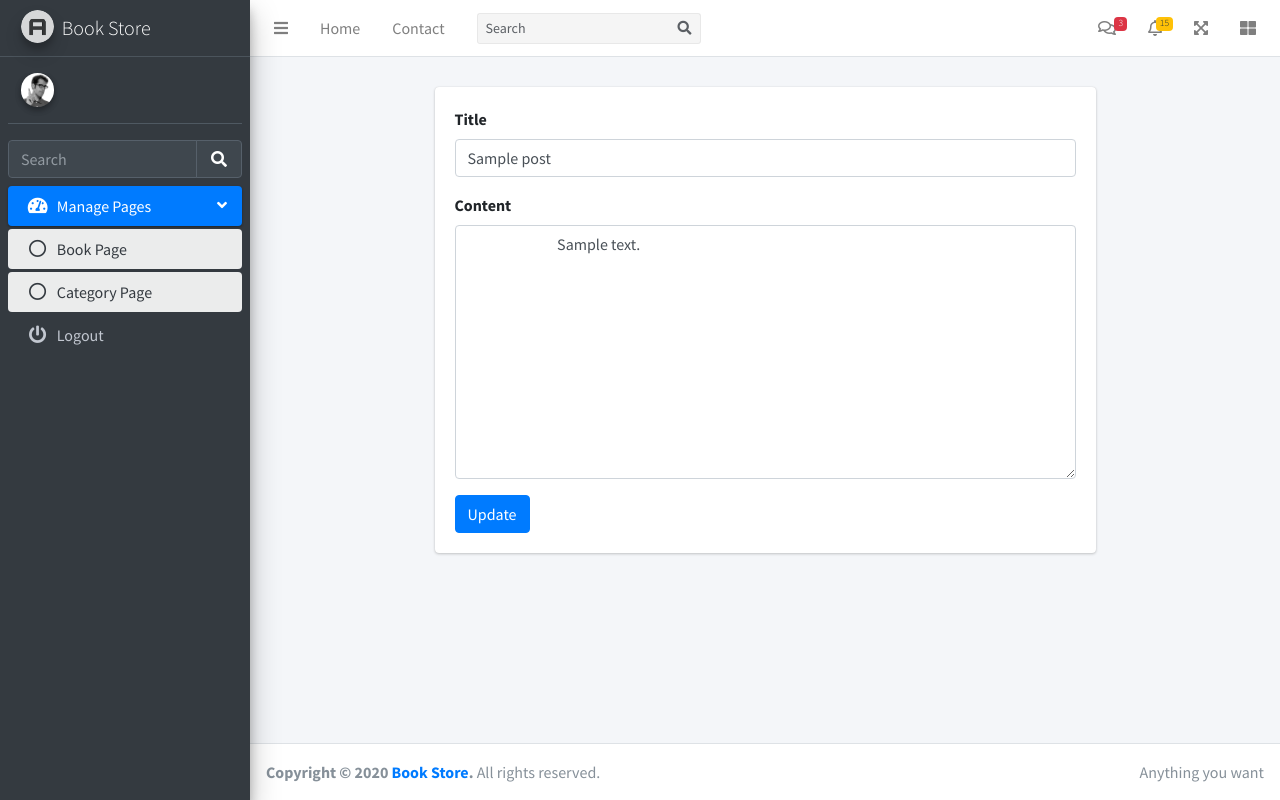
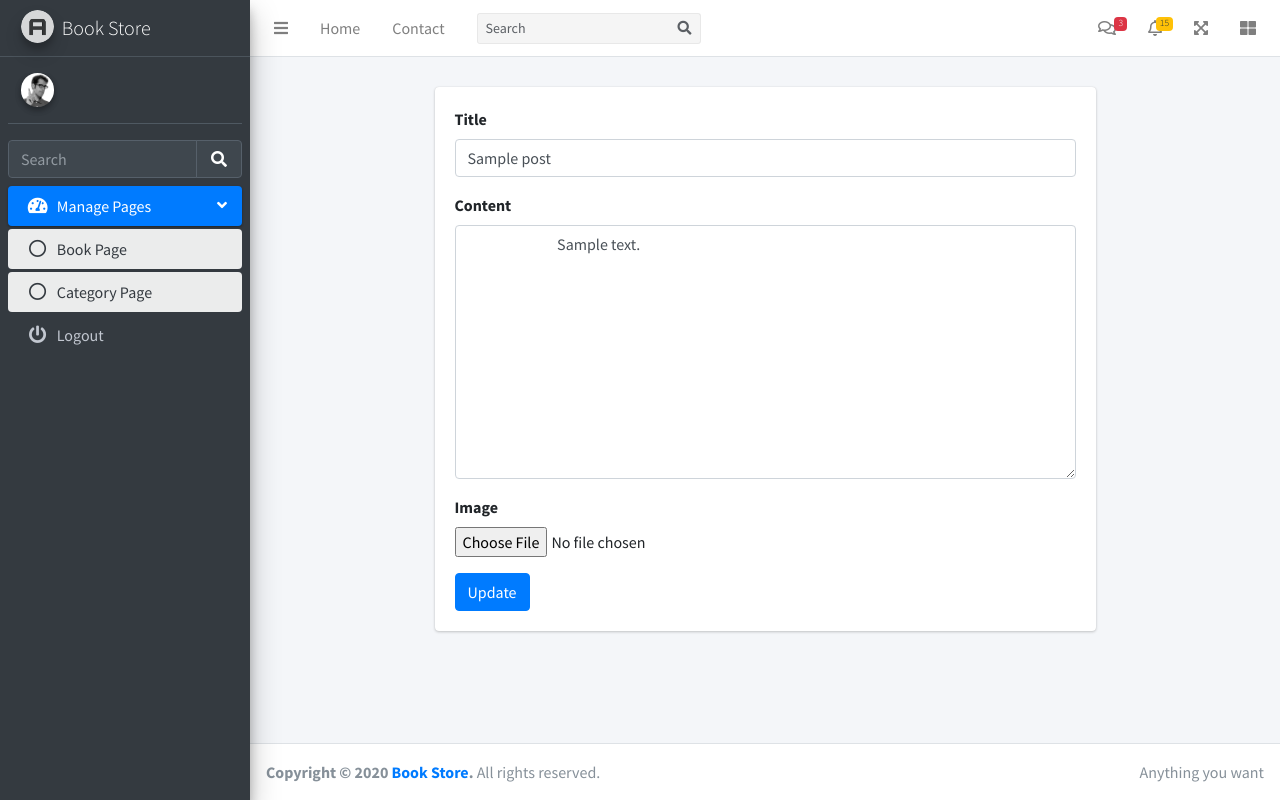
Before and after one commit to Online-Books-Store/OBSProject, a Laravel app: page /admin/dashboard/post/1/edit in a window 1280 px wide. Run offline with Laravel 8, Linux system fonts and the light colour scheme; tables that the repository leaves empty hold one stand-in row (values such as "Sample post"); data that the repository does not hold is empty; some libraries are stand-ins or nearby versions.

Commit message:
fix image error

```diff
--- a/app/Http/Controllers/Admin/PostController.php
+++ b/app/Http/Controllers/Admin/PostController.php
@@ -64,9 +64,23 @@ class PostController extends Controller
 
     public function update(PostRequest $request, $id)
     {
-        $post = Post::find($id);
-        $post->title = $request->title;
-        $post->content = $request->content;
+
+        if($request->hasFile('image')){
+            $image = $request->file('image');
+            $imageName = time().'_'.$image->getClientOriginalName();
+            $request->file('image')->storeAs('upload',$imageName);
+
+            $post = Post::find($id);
+            $post->title = $request->title;
+            $post->content = $request->content;
+            $post->image = $imageName;
+        }else{
+            $post = Post::find($id);
+            $post->title = $request->title;
+            $post->content = $request->content;
+        }
+
+
         $post->save();
         return redirect('admin/dashboard/post')->with('success','Successfully Update Post!');
     }
--- a/resources/views/Backend/admin/post/index.blade.php
+++ b/resources/views/Backend/admin/post/index.blade.php
@@ -12,7 +12,7 @@
             <div class="card text-dark mb-3">
                 <div class="card-header bg-primary text-center">{{$post->title}}</div>
                 <div class="card-body">
-                <img src="{{ isset($post->image) ? asset('uploads/'.$post->image) : 'https://via.placeholder.com/150' }}" class="img-thumbnail rounded mx-auto d-block" style="width:200px; height:250px;" alt="image">
+                <img src="{{ isset($post->image) ? asset('uploads/'.$post->image) : 'https://via.placeholder.com/150' }}" class="rounded mx-auto d-block" style="width:310px; height:350px;" alt="image">
                 <br>
                 <div class="well">
                     {{substr($post->content,0,100)}}
--- a/resources/views/Backend/admin/post/update.blade.php
+++ b/resources/views/Backend/admin/post/update.blade.php
@@ -6,7 +6,7 @@
         <div class="col-md-8">
         @include('Backend/admin/messages/error')
             <div class="card card-body">
-                <form action="" method="post">
+                <form action="" method="post" enctype="multipart/form-data">
                 @csrf
                     <div class="form-group">
                         <label for="title">Title</label>
@@ -18,6 +18,10 @@
                             {{$post->content}}
                         </textarea>
                     </div>
+                    <div class="form-group">
+                        <label for="image">Image</label>
+                        <input type="file" class="form-control-file" name="image" vlaue="{{isset($post->image) ? asset('uploads/'.$post->image) : 'https://via.placeholder.com/150'}}">
+                    </div>
                     <button class="btn btn-primary" type="submit">Update</button>
                 </form>
             </div>
```
Also changed, not shown: public/uploads/1598971176_02.jpg (added).
